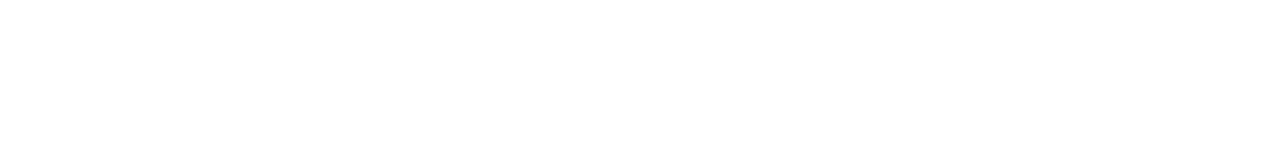
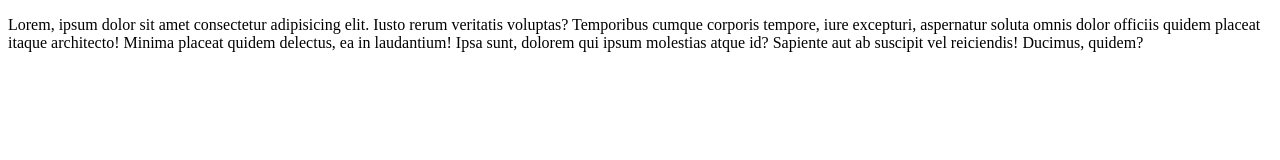
Before and after one commit to prantomojumder03/github_test, a plain HTML site: page index.html in a window 1280 px wide. Drawn offline with Linux system fonts and the light colour scheme.

Commit message:
ptag added

```diff
--- a/index.html
+++ b/index.html
@@ -6,7 +6,7 @@
     <title>Class 19</title>
 </head>
 <body>
-
+    <p>Lorem, ipsum dolor sit amet consectetur adipisicing elit. Iusto rerum veritatis voluptas? Temporibus cumque corporis tempore, iure excepturi, aspernatur soluta omnis dolor officiis quidem placeat itaque architecto! Minima placeat quidem delectus, ea in laudantium! Ipsa sunt, dolorem qui ipsum molestias atque id? Sapiente aut ab suscipit vel reiciendis! Ducimus, quidem?</p>
     <script src="script.js"></script>
 </body>
 </html>
```
